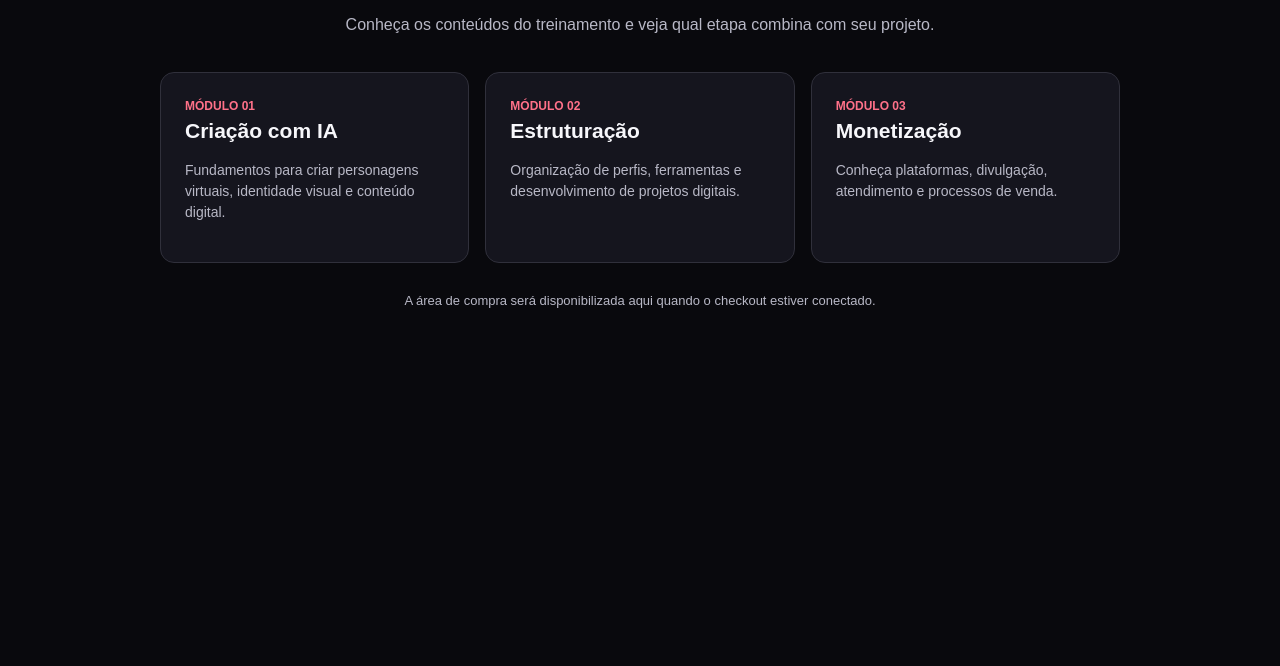
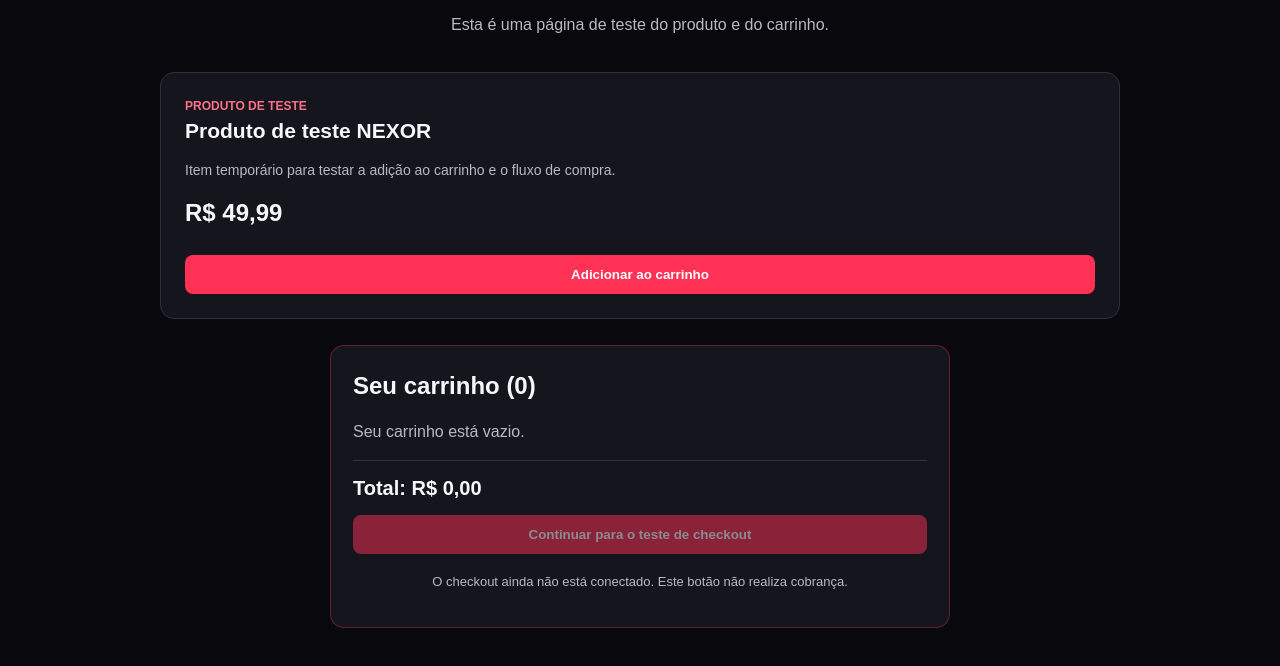
Before and after one commit to nexoracademybr/nexor-academy, a plain HTML site: page cursos.html in a window 1280 px wide. Shown: the part 242-908 px from the top of the page. Before the commit the page ends 800 px from the top, so only its background shows below. Drawn offline with Linux system fonts and the light colour scheme.

Commit message:
Restore test product cart in courses page

```diff
--- a/cursos.html
+++ b/cursos.html
@@ -6,7 +6,7 @@
 <meta name="theme-color" content="#09090d">
 <title>Cursos | NEXOR AI Academy</title>
 <style>
-*{box-sizing:border-box}body{margin:0;background:#09090d;color:#f7f7fb;font:16px/1.5 Arial,sans-serif}main{max-width:1000px;margin:auto;padding:90px 20px 50px}.eyebrow{color:#ff7189;font-size:12px;letter-spacing:2px;font-weight:bold}h1{font-size:clamp(32px,6vw,54px);line-height:1.1;margin:12px 0}p{color:#b8b8c6}.intro{text-align:center;max-width:700px;margin:0 auto 35px}.cards{display:grid;grid-template-columns:repeat(auto-fit,minmax(220px,1fr));gap:16px}.card{background:#15151e;border:1px solid #30303b;border-radius:14px;padding:24px}.card h2{font-size:21px;margin:0 0 10px}.card p{font-size:14px;min-height:64px}.tag{color:#ff7189;font-size:12px;font-weight:bold}.back{position:fixed;top:16px;left:16px;border:0;border-radius:8px;padding:11px 15px;background:#ff3155;color:white;font-weight:bold;cursor:pointer}.note{text-align:center;font-size:13px;margin-top:28px}
+*{box-sizing:border-box}body{margin:0;background:#09090d;color:#f7f7fb;font:16px/1.5 Arial,sans-serif}main{max-width:1000px;margin:auto;padding:90px 20px 50px}.eyebrow{color:#ff7189;font-size:12px;letter-spacing:2px;font-weight:bold}h1{font-size:clamp(32px,6vw,54px);line-height:1.1;margin:12px 0}p{color:#b8b8c6}.intro{text-align:center;max-width:700px;margin:0 auto 35px}.cards{display:grid;grid-template-columns:repeat(auto-fit,minmax(220px,1fr));gap:16px}.card{background:#15151e;border:1px solid #30303b;border-radius:14px;padding:24px}.card h2{font-size:21px;margin:0 0 10px}.card p{font-size:14px}.tag{color:#ff7189;font-size:12px;font-weight:bold}.back{position:fixed;top:16px;left:16px;border:0;border-radius:8px;padding:11px 15px;background:#ff3155;color:white;font-weight:bold;cursor:pointer}.buy{border:0;border-radius:8px;background:#ff3155;color:#fff;font-weight:bold;padding:12px 16px;cursor:pointer;width:100%;margin-top:12px}.price{font-size:24px;font-weight:bold;margin:12px 0}.cart{margin:26px auto 0;background:#15151e;border:1px solid #ff315555;border-radius:14px;padding:22px;max-width:620px}.cart h2{margin:0 0 12px}.cartline{display:flex;justify-content:space-between;gap:12px;align-items:center}.remove{border:1px solid #555;background:transparent;color:#fff;border-radius:6px;padding:7px 10px;cursor:pointer}.total{font-weight:bold;font-size:20px;border-top:1px solid #333;padding-top:12px}.note{text-align:center;font-size:13px;margin-top:18px}
 </style>
 </head>
 <body>
@@ -15,14 +15,42 @@
 <section class="intro">
 <div class="eyebrow">NEXOR AI ACADEMY</div>
 <h1>Escolha seu <span style="color:#ff3155">próximo passo.</span></h1>
-<p>Conheça os conteúdos do treinamento e veja qual etapa combina com seu projeto.</p>
+<p>Esta é uma página de teste do produto e do carrinho.</p>
 </section>
 <section class="cards">
-<article class="card"><div class="tag">MÓDULO 01</div><h2>Criação com IA</h2><p>Fundamentos para criar personagens virtuais, identidade visual e conteúdo digital.</p></article>
-<article class="card"><div class="tag">MÓDULO 02</div><h2>Estruturação</h2><p>Organização de perfis, ferramentas e desenvolvimento de projetos digitais.</p></article>
-<article class="card"><div class="tag">MÓDULO 03</div><h2>Monetização</h2><p>Conheça plataformas, divulgação, atendimento e processos de venda.</p></article>
+<article class="card">
+<div class="tag">PRODUTO DE TESTE</div>
+<h2>Produto de teste NEXOR</h2>
+<p>Item temporário para testar a adição ao carrinho e o fluxo de compra.</p>
+<div class="price">R$ 49,99</div>
+<button class="buy" onclick="adicionarAoCarrinho()">Adicionar ao carrinho</button>
+</article>
 </section>
-<p class="note">A área de compra será disponibilizada aqui quando o checkout estiver conectado.</p>
+<section class="cart" aria-live="polite">
+<h2>Seu carrinho <span id="quantidade">(0)</span></h2>
+<div id="itens"><p>Seu carrinho está vazio.</p></div>
+<div class="total" id="total">Total: R$ 0,00</div>
+<button class="buy" id="checkout" onclick="continuarTeste()" disabled>Continuar para o teste de checkout</button>
+<p class="note">O checkout ainda não está conectado. Este botão não realiza cobrança.</p>
+</section>
 </main>
+<script>
+let quantidade = 0;
+const preco = 49.99;
+const formatar = valor => valor.toLocaleString('pt-BR',{style:'currency',currency:'BRL'});
+function atualizarCarrinho(){
+  document.getElementById('quantidade').textContent = '('+quantidade+')';
+  document.getElementById('itens').innerHTML = quantidade
+    ? '<div class="cartline"><span>Produto de teste NEXOR × '+quantidade+'</span><button class="remove" onclick="removerDoCarrinho()">Remover</button></div><p>'+formatar(preco)+' cada</p>'
+    : '<p>Seu carrinho está vazio.</p>';
+  document.getElementById('total').textContent = 'Total: '+formatar(preco*quantidade);
+  document.getElementById('checkout').disabled = quantidade === 0;
+  document.getElementById('checkout').style.opacity = quantidade === 0 ? '.5' : '1';
+}
+function adicionarAoCarrinho(){quantidade++;atualizarCarrinho();}
+function removerDoCarrinho(){quantidade=0;atualizarCarrinho();}
+function continuarTeste(){if(quantidade>0)alert('Carrinho funcionando. O checkout ainda não está conectado; nenhuma cobrança foi realizada.');}
+atualizarCarrinho();
+</script>
 </body>
 </html>
```
